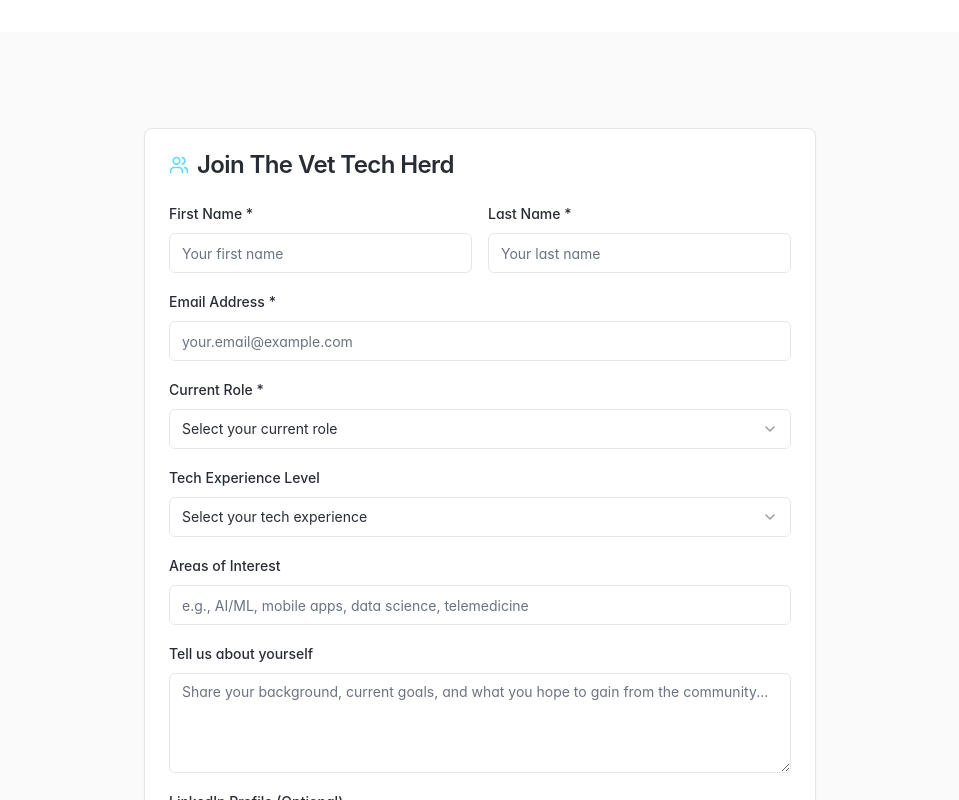
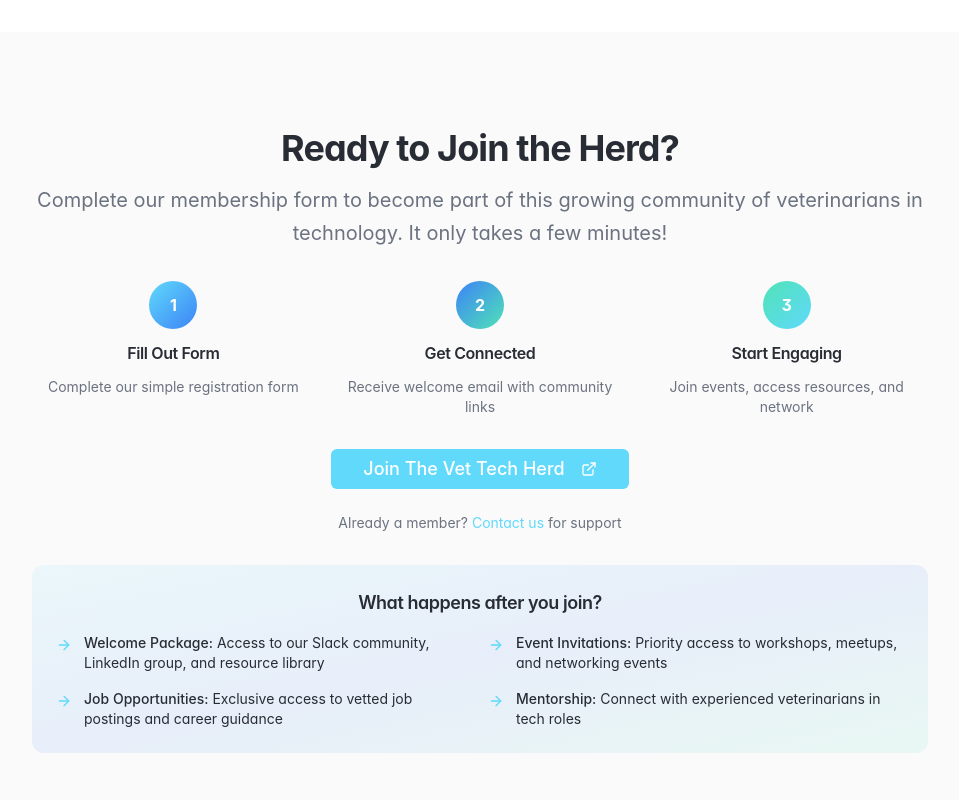
Before and after one commit to Neo221158/the-vet-tech-herd, a React (Vite) app: page /join in a window 1280 px wide. Shown: the part 840-1640 px from the top of the page, without its empty margins (160-1119 px from the left). Built offline with nearby package versions, Linux system fonts and the light colour scheme.

Commit message:
Update Join Us page link
Update the "Join the Herd" button on the Join Us page to link to the provided Google Form completion page.

```diff
--- a/src/pages/JoinUs.tsx
+++ b/src/pages/JoinUs.tsx
@@ -1,6 +1,8 @@
-import { JoinForm } from '@/components/forms/JoinForm';
+import { Button } from '@/components/ui/button';
+import { Link } from 'react-router-dom';
 import { Card, CardContent, CardHeader, CardTitle } from '@/components/ui/card';
-import { Users, Heart, Rocket, Globe } from 'lucide-react';
+
+import { Users, Heart, Rocket, Globe, ExternalLink, ArrowRight } from 'lucide-react';
 
 export default function JoinUs() {
   return (
@@ -44,11 +46,91 @@ export default function JoinUs() {
         </div>
       </section>
 
-      {/* Join Form */}
+      {/* Join CTA Section */}
       <section className="section-padding bg-surface">
         <div className="container-custom">
-          <div className="max-w-2xl mx-auto">
-            <JoinForm />
+          <div className="max-w-4xl mx-auto text-center space-y-8">
+            <div className="space-y-4">
+              <h2 className="text-3xl md:text-4xl font-bold">Ready to Join the Herd?</h2>
+              <p className="text-xl text-muted-foreground leading-relaxed">
+                Complete our membership form to become part of this growing community of veterinarians in technology.
+                It only takes a few minutes!
+              </p>
+            </div>
+
+            <div className="grid grid-cols-1 md:grid-cols-3 gap-6 mb-8">
+              <div className="text-center space-y-3">
+                <div className="p-3 bg-gradient-to-br from-primary to-tech-accent rounded-full w-12 h-12 mx-auto flex items-center justify-center">
+                  <span className="text-white font-bold">1</span>
+                </div>
+                <h3 className="font-semibold">Fill Out Form</h3>
+                <p className="text-sm text-muted-foreground">Complete our simple registration form</p>
+              </div>
+              <div className="text-center space-y-3">
+                <div className="p-3 bg-gradient-to-br from-tech-accent to-vet-accent rounded-full w-12 h-12 mx-auto flex items-center justify-center">
+                  <span className="text-white font-bold">2</span>
+                </div>
+                <h3 className="font-semibold">Get Connected</h3>
+                <p className="text-sm text-muted-foreground">Receive welcome email with community links</p>
+              </div>
+              <div className="text-center space-y-3">
+                <div className="p-3 bg-gradient-to-br from-vet-accent to-primary rounded-full w-12 h-12 mx-auto flex items-center justify-center">
+                  <span className="text-white font-bold">3</span>
+                </div>
+                <h3 className="font-semibold">Start Engaging</h3>
+                <p className="text-sm text-muted-foreground">Join events, access resources, and network</p>
+              </div>
+            </div>
+
+            <div className="space-y-6">
+              <a
+                href="https://docs.google.com/forms/d/e/1FAIpQLSdXnynofsCPriUL_OnMyYw5WrnGPfoSNJCGBjmV4IDxaQs4zQ/viewform?usp=header"
+                target="_blank"
+                rel="noopener noreferrer"
+                className="inline-block"
+              >
+                <Button className="btn-primary text-lg px-8 py-4">
+                  Join The Vet Tech Herd
+                  <ExternalLink className="ml-2 h-5 w-5" />
+                </Button>
+              </a>
+
+              <div className="text-sm text-muted-foreground">
+                <p>
+                  Already a member? <Link to="/contact" className="text-primary hover:underline">Contact us</Link> for support
+                </p>
+              </div>
+            </div>
+
+            <div className="bg-gradient-to-br from-primary/10 via-tech-accent/10 to-vet-accent/10 p-6 rounded-xl">
+              <h3 className="font-semibold text-lg mb-4">What happens after you join?</h3>
+              <div className="grid grid-cols-1 md:grid-cols-2 gap-4 text-left">
+                <div className="flex items-start gap-3">
+                  <ArrowRight className="h-4 w-4 text-primary flex-shrink-0 mt-1" />
+                  <div className="text-sm">
+                    <span className="font-medium">Welcome Package:</span> Access to our Slack community, LinkedIn group, and resource library
+                  </div>
+                </div>
+                <div className="flex items-start gap-3">
+                  <ArrowRight className="h-4 w-4 text-primary flex-shrink-0 mt-1" />
+                  <div className="text-sm">
+                    <span className="font-medium">Event Invitations:</span> Priority access to workshops, meetups, and networking events
+                  </div>
+                </div>
+                <div className="flex items-start gap-3">
+                  <ArrowRight className="h-4 w-4 text-primary flex-shrink-0 mt-1" />
+                  <div className="text-sm">
+                    <span className="font-medium">Job Opportunities:</span> Exclusive access to vetted job postings and career guidance
+                  </div>
+                </div>
+                <div className="flex items-start gap-3">
+                  <ArrowRight className="h-4 w-4 text-primary flex-shrink-0 mt-1" />
+                  <div className="text-sm">
+                    <span className="font-medium">Mentorship:</span> Connect with experienced veterinarians in tech roles
+                  </div>
+                </div>
+              </div>
+            </div>
           </div>
         </div>
       </section>
```
